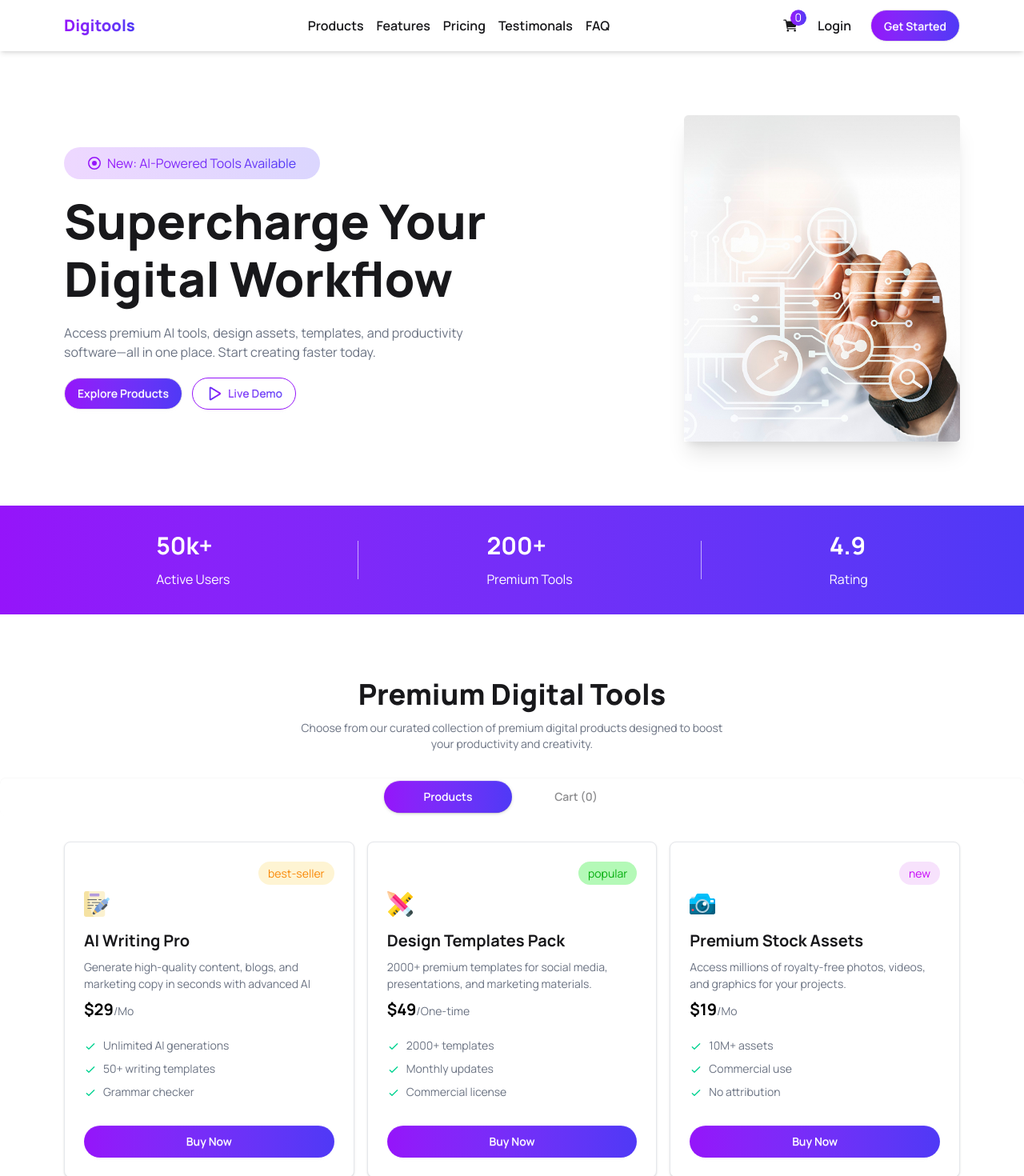
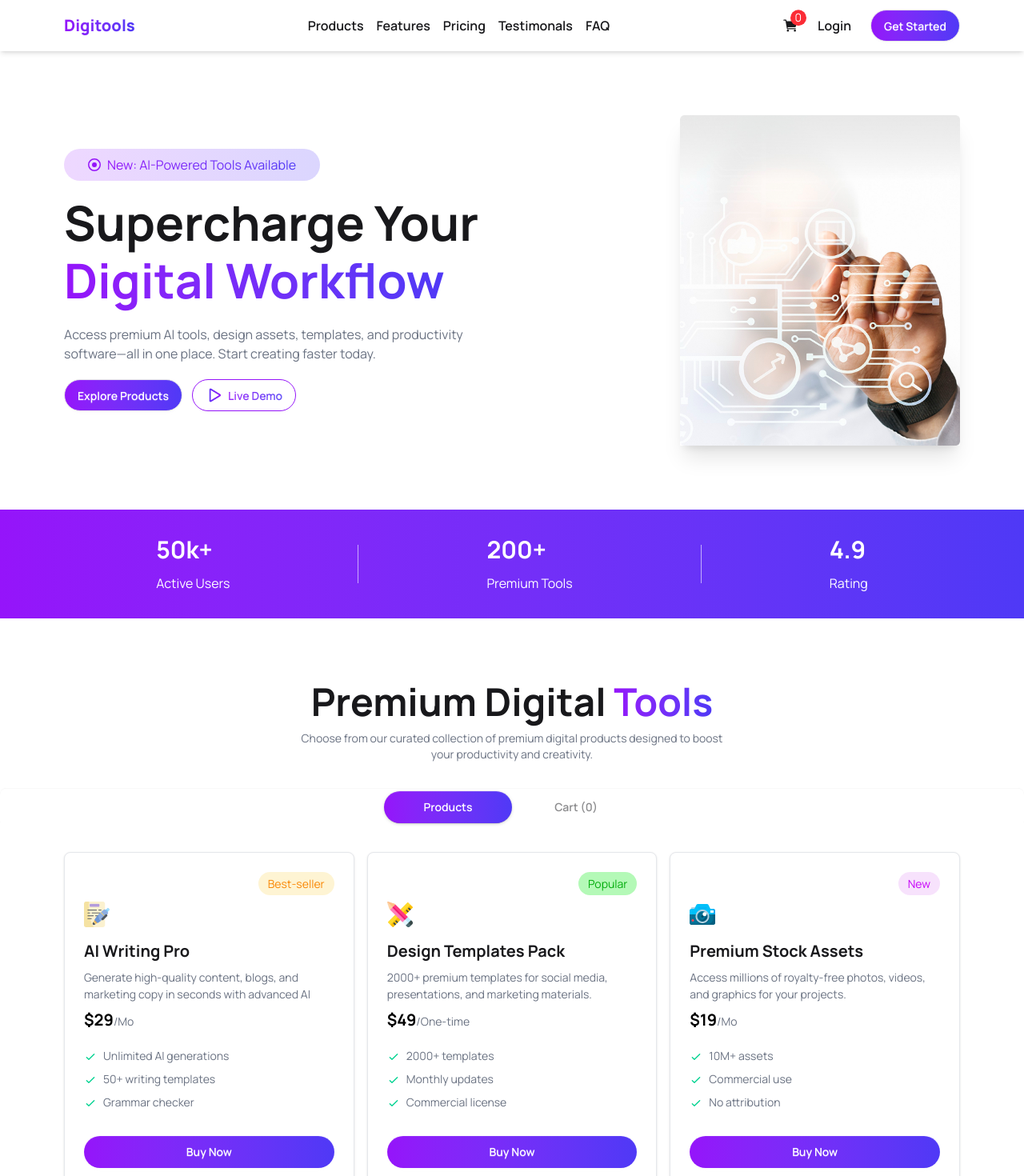
Before and after one commit to musazahidtamim3-ai/digitools, a React (Vite) app: page / in a window 1280 px wide. Shown: the top 1470 px of the page at 80% size. Built offline with nearby package versions, Linux system fonts and the light colour scheme.

Commit message:
nav cart functionality added and make website responsive

```diff
--- a/public/produci.json
+++ b/public/produci.json
@@ -6,13 +6,13 @@
           "price": 29,
           "period": "Mo",
           "tag": "Free",
-          "tagType": "best-seller",
+          "tagType": "Best-seller",
           "features": [
                "Unlimited AI generations",
                "50+ writing templates",
                "Grammar checker"
           ],
-          "icon": "/public/products/writing_2327400 1.png"
+          "icon": "/products/writing_2327400_1.png"
      },
      {
           "id": "P-102",
@@ -21,13 +21,13 @@
           "price": 49,
           "period": "One-time",
           "tag": "Popular",
-          "tagType": "popular",
+          "tagType": "Popular",
           "features": [
                "2000+ templates",
                "Monthly updates",
                "Commercial license"
           ],
-          "icon": "/public/products/design-tool.png"
+          "icon": "/products/design-tool.png"
      },
      {
           "id": "P-103",
@@ -35,14 +35,14 @@
           "description": "Access millions of royalty-free photos, videos, and graphics for your projects.",
           "price": 19,
           "period": "Mo",
-          "tag": "Best Value",
-          "tagType": "new",
+          "tag": "new",
+          "tagType": "New",
           "features": [
                "10M+ assets",
                "Commercial use",
                "No attribution"
           ],
-          "icon": "/public/products/camera_8775444 1.png"
+          "icon": "/products/camera_8775444_1.png"
      },
      {
           "id": "P-104",
@@ -50,14 +50,14 @@
           "description": "Automate repetitive tasks and streamline your workflow with powerful tools.",
           "price": 79,
           "period": "Mo",
-          "tag": "popular",
-          "tagType": "popular",
+          "tag": "Popular",
+          "tagType": "Popular",
           "features": [
                "50+ automations",
                "API access",
                "Custom workflows"
           ],
-          "icon": "/public/products/operation.png"
+          "icon": "/products/operation.png"
      },
      {
           "id": "P-105",
@@ -65,14 +65,14 @@
           "description": "Create professional resumes and cover letters that land interviews.",
           "price": 15,
           "period": "One-time",
-          "tag": "new",
-          "tagType": "new",
+          "tag": "New",
+          "tagType": "New",
           "features": [
                "100+ templates",
                "ATS optimization",
                "Export to PDF"
           ],
-          "icon": "/public/products/portfolio.png"
+          "icon": "/products/portfolio.png"
      },
      {
           "id": "P-106",
@@ -80,13 +80,13 @@
           "description": "Complete toolkit for creating engaging social media content across all platforms.",
           "price": 39,
           "period": "Mo",
-          "tag": "best-seller",
-          "tagType": "best-seller",
+          "tag": "Best Seller",
+          "tagType": "Best-seller",
           "features": [
                "5000+ assets",
                "Scheduler included",
                "Analytics dashboard"
           ],
-          "icon": "/public/products/social-media.png"
+          "icon": "/products/social-media.png"
      }
 ]
--- a/src/App.jsx
+++ b/src/App.jsx
@@ -35,14 +35,14 @@ function App() {
 
       <section id="products" className='px-5 lg:px-0'>
       <div className='text-center space-y-3 mb-8'>
-        <h1 className='text-3xl md:text-4xl font-extrabold'>Premium Digital Tools</h1>
+          <h1 className='text-3xl md:text-5xl font-bold'>Premium Digital <span className='bg-linear-to-r from-[#9514FA] to-[#4F39F6] bg-clip-text text-transparent'>Tools</span></h1>
         <p className='max-w-135 mx-auto text-gray-500 text-sm md:text-md'>Choose from our curated collection of premium digital products designed to boost your productivity and creativity.</p>
       </div>
 
       {/* name of each tab group should be unique */}
       <div className="tabs tabs-box bg-white justify-center mb-8">
-          <input onClick={() => setActive("products")} type="radio" name="my_tabs_1" className={`tab w-40 rounded-full font-semibold ${active === "products" && "bg-linear-to-r from-[#9514FA] to-[#4F39F6] text-white"}`} aria-label="Products" defaultChecked/>
-          <input onClick={() => setActive("cart")} type="radio" name="my_tabs_1" className={`tab w-40 rounded-full font-semibold ${active === "cart" && "bg-linear-to-r from-[#9514FA] to-[#4F39F6] text-white"}`} aria-label={`Cart (${selected.length})`} />
+          <input onClick={() => setActive("products")} type="radio" name="my_tabs_1" className={`tab w-40 rounded-full font-semibold ${active === "products" && "bg-linear-to-r from-[#9514FA] to-[#4F39F6] hover:from-[#9614fa92] hover:to-[#4f39f686] text-white"}`} aria-label="Products" defaultChecked/>
+          <input onClick={() => setActive("cart")} type="radio" name="my_tabs_1" className={`tab w-40 rounded-full font-semibold ${active === "cart" && "bg-linear-to-r from-[#9514FA] to-[#4F39F6] hover:from-[#9614fa92] hover:to-[#4f39f686] text-white"}`} aria-label={`Cart (${selected.length})`} />
       </div>
 
 
--- a/src/components/Banner.jsx
+++ b/src/components/Banner.jsx
@@ -9,11 +9,11 @@ const Banner = () => {
                          <FaRegCircleDot className='text-[#9514FA]' />
                          <p className='bg-linear-to-r from-[#9514FA] to-[#4F39F6] bg-clip-text text-transparent'>New: AI-Powered Tools Available</p>
                     </div>
-                    <h1 className='text-3xl md:text-5xl lg:text-6xl font-extrabold lg:leading-18 pb-5'>Supercharge Your Digital Workflow</h1>
+                    <h1 className='text-3xl md:text-5xl lg:text-6xl font-bold lg:leading-18 pb-5'>Supercharge Your <span className='bg-linear-to-r from-[#9514FA] to-[#4F39F6] bg-clip-text text-transparent'>Digital Workflow</span></h1>
                     <p className='pb-5 text-gray-500 max-w-130'>Access premium AI tools, design assets, templates, and productivity software—all in one place. Start creating faster today.</p>
                     <div className='flex items-center gap-3'>
-                         <button className='btn bg-linear-to-r from-[#9514FA] to-[#4F39F6] text-white rounded-full'><a href="#products">Explore Products</a></button>
-                         <button className='flex gap-2 btn bg-white rounded-full bg-linear-to-r from-[#9514FA] to-[#4F39F6] bg-clip-text text-transparent font-semibold border border-[#9514FA]'><img src="Play.png" />Live Demo</button>
+                         <button className='btn bg-linear-to-r from-[#9514FA] to-[#4F39F6] hover:from-[#9614fa92] hover:to-[#4f39f686] text-white rounded-full'><a href="#products">Explore Products</a></button>
+                         <button className='flex gap-2 btn bg-white hover:bg-[#9614fa92] rounded-full  font-semibold border border-[#9514FA]'><img src="Play.png" /><a className='bg-linear-to-r from-[#9514FA] to-[#4F39F6] bg-clip-text text-transparent' href="">Live Demo</a></button>
                     </div>
                </div>
                <div className='shadow-xl'>
--- a/src/components/Navbar.jsx
+++ b/src/components/Navbar.jsx
@@ -40,10 +40,10 @@ const Navbar = ({ selected }) => {
                <div className='flex items-center gap-6'>
                     <div class="indicator">
                          <a href="#cart"><IoCart className='w-5 h-10'> <path stroke-linecap="round" stroke-linejoin="round" stroke-width="1" d="M3 3h2l.4 2M7 13h10l4-8H5.4M7 13L5.4 5M7 13l-2.293 2.293c-.63.63-.184 1.707.707 1.707H17m0 0a2 2 0 100 4 2 2 0 000-4zm-8 2a2 2 0 11-4 0 2 2 0 014 0z" /> </IoCart>
-                              <span class="text-sm text-white px-1.5 py-[.2px] rounded-full bg-linear-to-r from-[#9514FA] to-[#4F39F6] indicator-item translate-y-[.2px] translate-x-2.5">{selected.length}</span></a>
+                              <span class="text-sm text-white px-1.5 py-[.2px] rounded-full bg-red-500 indicator-item translate-y-[.2px] translate-x-2.5">{selected.length}</span></a>
                     </div>
-                    <button className='font-semibold hidden md:flex'>Login</button>
-                    <button className='btn bg-linear-to-r from-[#9514FA] to-[#4F39F6] text-white rounded-full'>Get Started</button>
+                    <button className='cursor-pointer font-semibold hidden md:flex'>Login</button>
+                    <button className='btn bg-linear-to-r from-[#9514FA] to-[#4F39F6] hover:from-[#9614fa92] hover:to-[#4f39f686] text-white rounded-full'>Get Started</button>
                </div>
           </div>
      );
--- a/src/components/Product.jsx
+++ b/src/components/Product.jsx
@@ -17,7 +17,7 @@ const Product = ({ product,selected,setSelected }) => {
           <div className="card bg-base-100 border border-gray-200 shadow-sm">
                <div className="card-body">
                     <div className='flex justify-end'>
-                         <span className={`px-3 py-1 rounded-full text-center ${product.tagType === "best-seller" ? "bg-[#fce28f64] text-[#f98806] " : product.tagType === "new" ? "bg-[#f0c9fa88] text-[#c705f8]" : "bg-[#b4f9b7] text-[#03ad0c]"}`}>{product.tagType}</span>
+                         <span className={`px-3 py-1 rounded-full text-center ${product.tagType === "Best-seller" ? "bg-[#fce28f64] text-[#f98806] " : product.tagType === "New" ? "bg-[#f0c9fa88] text-[#c705f8]" : "bg-[#b4f9b7] text-[#03ad0c]"}`}>{product.tagType}</span>
                     </div>
                     <div className='pb-2'>
                          <img src={product.icon} alt="" />
@@ -43,7 +43,7 @@ const Product = ({ product,selected,setSelected }) => {
 
                     </ul>
                     <div className="mt-6">
-                         <button onClick={handleBuy} className="btn bg-linear-to-r from-[#9514FA] to-[#4F39F6] rounded-full border-none w-full text-white">{buy ?'Added to cart':'Buy Now'}</button>
+                         <button onClick={handleBuy} className={`btn ${buy ? "bg-linear-to-r from-[#4dd702] to-[#1ce00b]" : "bg-linear-to-r from-[#9514FA] to-[#4F39F6] hover:from-[#9614fa92] hover:to-[#4f39f686]"} rounded-full border-none w-full text-white`}>{buy ?'Added to cart':'Buy Now'}</button>
                     </div>
                </div>
           </div>
--- a/src/components/Status.jsx
+++ b/src/components/Status.jsx
@@ -2,7 +2,7 @@ import React from 'react';
 
 const Status = () => {
      return (
-          <div className='bg-linear-to-r from-[#9514FA] to-[#4F39F6] text-white mb-20'>
+          <div className='bg-linear-to-r from-[#9514FA] to-[#4F39F6]  text-white mb-20'>
                <div className='max-w-280 mx-auto flex flex-col lg:flex-row justify-center gap-8 lg:gap-40 items-center px-5 lg:px-0 py-8'>
                     <div className='space-y-3'>
                          <h1 className='text-3xl font-bold'>50k+</h1>
--- a/src/components/Workflow.jsx
+++ b/src/components/Workflow.jsx
@@ -8,8 +8,8 @@ const Workflow = () => {
                          <h1 className='text-3xl font-bold'>Ready to Transform Your Workflow?</h1>
                          <p className='text-gray-200 max-w-150 mx-auto text-sm md:text-md'>Join thousands of professionals who are already using Digitools to work smarter. Start your free trial today.</p>
                          <div className='flex gap-4 justify-center pt-2'>
-                              <button className='btn rounded-full bg-white text-purple-600'><a href="#products">Explore Products</a></button>
-                              <button className='btn rounded-full bg-linear-to-r from-[#9514FA] to-[#4F39F6] border border-white text-white'><a href="#price">View Pricing</a></button>
+                              <button className='btn rounded-full bg-white hover:bg-base-300  text-purple-600'><a href="#products">Explore Products</a></button>
+                              <button className='btn rounded-full bg-linear-to-r from-[#9514FA] to-[#4F39F6] hover:from-[#9614fa92] hover:to-[#4f39f686] border border-white text-white'><a href="#price">View Pricing</a></button>
                          </div>
                          <div className='flex gap-2 justify-center items-center text-gray-200 text-sm md:text-md pt-2'>
                               <p>14-free-trial</p>
```
Also changed, not shown: src/components/Cart.jsx (+5 -4 lines), src/components/Footer.jsx (+9 -0 lines), src/components/Pricing.jsx (+5 -9 lines), src/components/Steps.jsx (+4 -4 lines), public/products/camera_8775444_1.png (renamed from public/products/camera_8775444 1.png), public/products/writing_2327400_1.png (renamed from public/products/writing_2327400 1.png).
